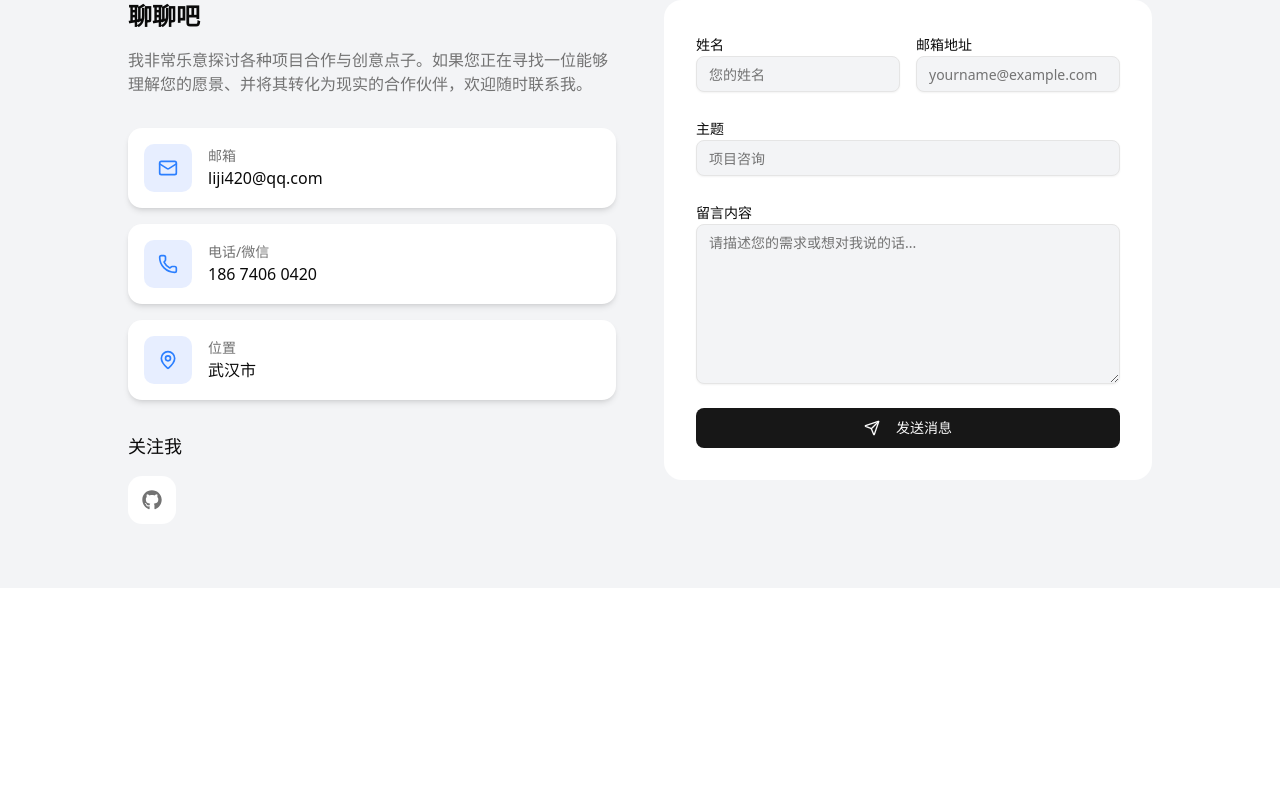
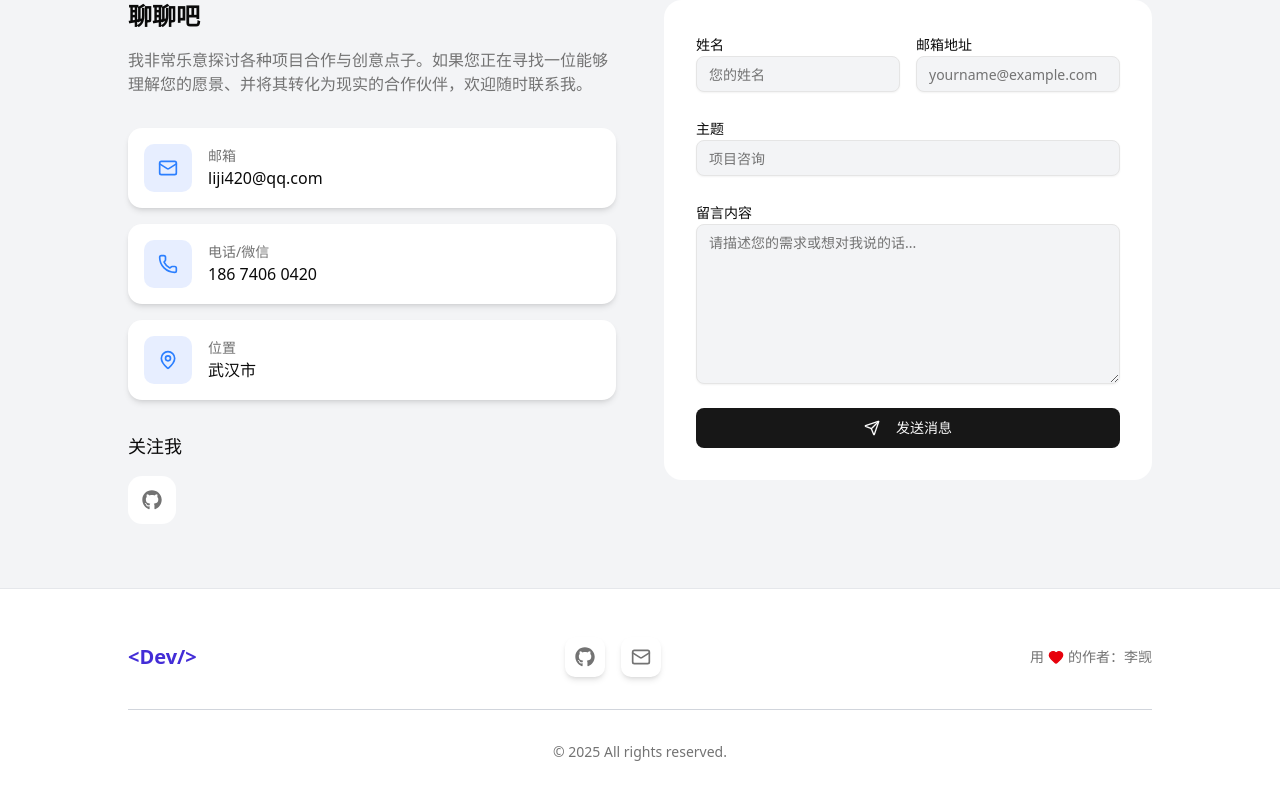
Before and after one commit to JimmyLJ/portfolio, a Next.js app: page / in a window 1280 px wide. Shown: the part 5544-6344 px from the top of the page. Before the commit the page ends 6132 px from the top, so only its background shows below. Built offline with nearby package versions, Linux system fonts and the light colour scheme.

Commit message:
完成 footer 部分和回到头部的功能

```diff
--- a/app/layout.tsx
+++ b/app/layout.tsx
@@ -2,6 +2,8 @@ import type { Metadata } from "next";
 import "./globals.css";
 import Provider from "@/components/Contexts/Provider";
 import ResponseNav from "@/components/Navbar/ResponseNav";
+import Footer from "@/components/Footer/Footer";
+import ScrollToTop from "@/components/Helper/ScrollToTop";
 
 export const metadata: Metadata = {
   title: "李觊的项目集",
@@ -19,6 +21,8 @@ export default function RootLayout({
         <Provider>
           <ResponseNav />
           {children}
+          <Footer />
+          <ScrollToTop />
         </Provider>
       </body>
     </html>
--- /dev/null
+++ b/components/Footer/Footer.tsx
@@ -0,0 +1,40 @@
+import { footerSocialLinks } from "@/data";
+import { Heart } from "lucide-react";
+
+export default function Footer() {
+  return (
+    <footer className="border-t bg-white dark:bg-gray-900 border-gray-200 dark:border-gray-700 py-12">
+      <div className="w-[80%] mx-auto">
+        <div className="flex flex-col md:flex-row items-center justify-between gap-6">
+          <a href="#home" className="text-xl font-bold text-indigo-700">
+            {"<Dev/>"}
+          </a>
+          <div className="flex items-center gap-4">
+            {footerSocialLinks.map((link) => {
+              return (
+                <a
+                  href={link.href}
+                  key={link.label}
+                  target="_blank"
+                  rel="noopener noreferrer"
+                  className="w-10 h-10 rounded-lg bg-white dark:bg-gray-800 shadow-md flex items-center justify-center text-muted-foreground hover:text-blue-500 transition-colors"
+                >
+                  <link.icon className="w-5 h-5" />
+                </a>
+              );
+            })}
+          </div>
+          <p className="text-sm text-muted-foreground flex items-center gap-1">
+            用 <Heart className="w-4 h-4 text-destructive fill-destructive" />
+            的作者：李觊
+          </p>
+        </div>
+        <div className="mt-8 pt-8 border-t border-gray-300 dark:border-gray-800 text-center">
+          <p className="text-sm text-muted-foreground ">
+            © {new Date().getFullYear()} All rights reserved.
+          </p>
+        </div>
+      </div>
+    </footer>
+  );
+}
--- /dev/null
+++ b/components/Helper/ScrollToTop.tsx
@@ -0,0 +1,41 @@
+"use client";
+
+import { ArrowUp } from "lucide-react";
+import { useEffect, useState } from "react";
+
+export default function ScrollToTop() {
+  const [isVisible, setIsVisible] = useState(false);
+
+  useEffect(() => {
+    const toggleVisibility = () => {
+      if (window.scrollY > 300) {
+        setIsVisible(true);
+      } else {
+        setIsVisible(false);
+      }
+    };
+
+    window.addEventListener("scroll", toggleVisibility);
+    return () => window.removeEventListener("scroll", toggleVisibility);
+  }, []);
+
+  const scrollToTop = () => {
+    window.scrollTo({
+      top: 0,
+      behavior: "smooth",
+    });
+  };
+
+  return (
+    <div className="fixed bottom-4 animate-pulse right-4">
+      {isVisible && (
+        <button
+          className="bg-blue-700 cursor-pointer text-white rounded-full w-12 h-12 flex items-center justify-center focus:outline-none"
+          onClick={scrollToTop}
+        >
+          <ArrowUp />
+        </button>
+      )}
+    </div>
+  );
+}
```
